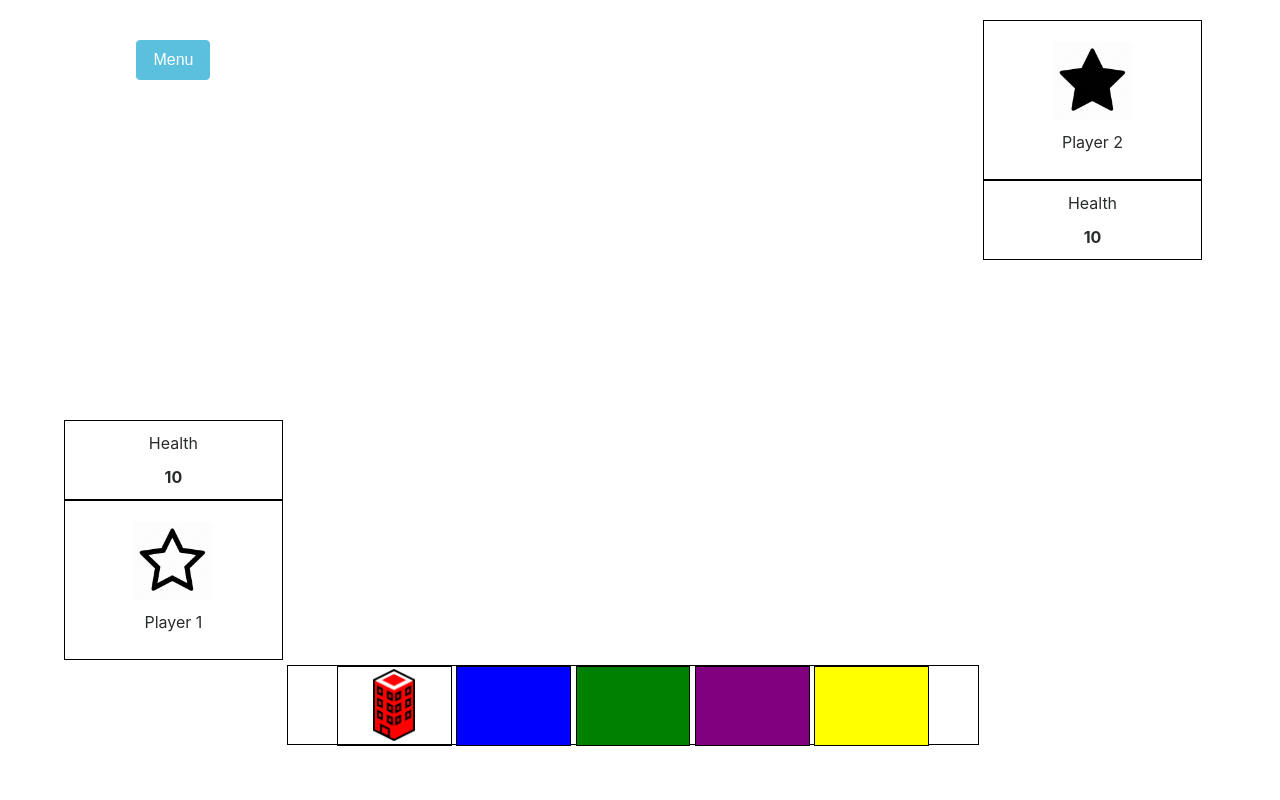
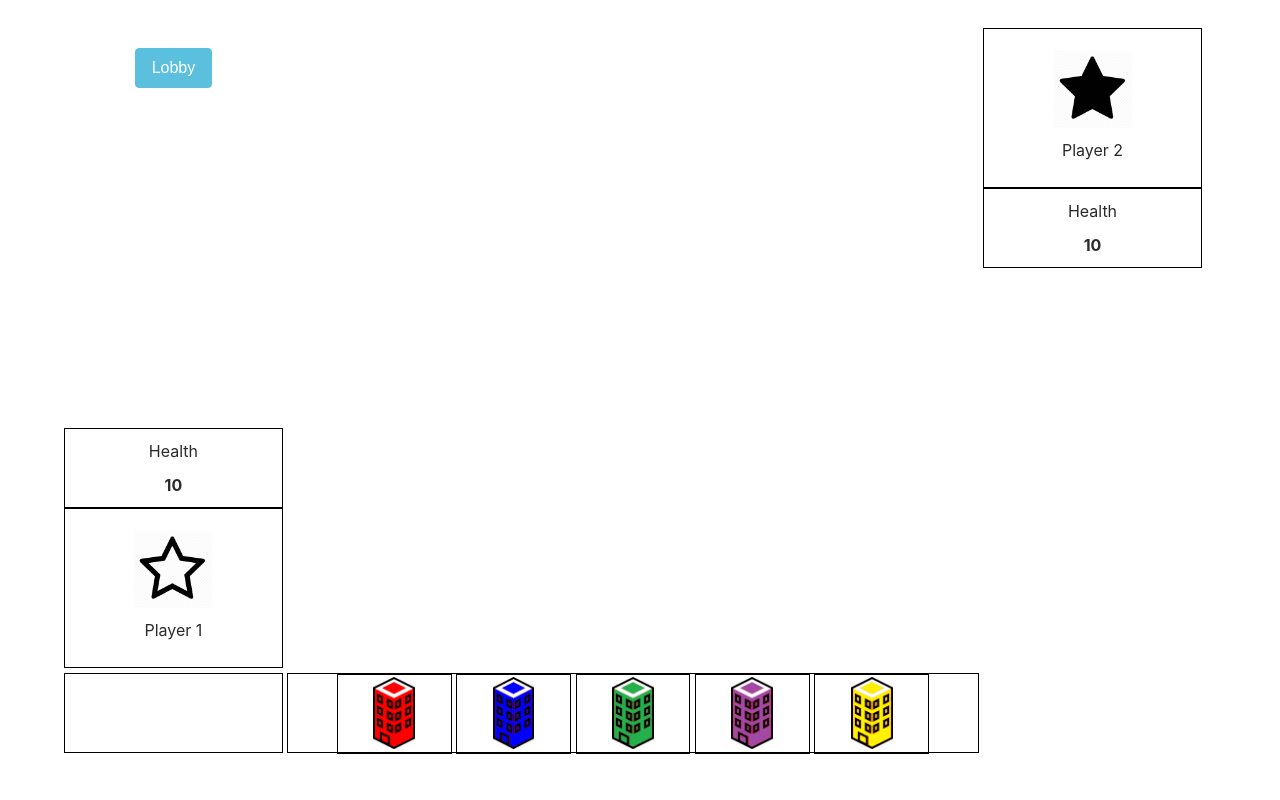
Before and after one commit to ChristopherDonnelly/Django_Samsara, a Django app: template apps/game_board_app/templates/game_board_app/board.html in a window 1280 px wide. Run offline with Django 3.2, Linux system fonts and the light colour scheme; the template is opened without the code that fills it, so the values that code supplies are empty; parts of the project's set-up code (start-up, migrations or seed data) failed here and were passed over; some libraries are stand-ins or nearby versions.

Commit message:
Added building images for other element types besides fire. Updated Game board to include current player's turn, both players' names and health, changed Menu button to Lobby, added info layer for rollovers on entities.  Modified game_squares partial to list rows and squares in the correct order depending on player's position.  Updated URLS and Views for all added functionality.

```diff
--- a/apps/game_board_app/static/game_board_app/css/style.css
+++ b/apps/game_board_app/static/game_board_app/css/style.css
@@ -82,3 +82,26 @@ button {
     text-align: center;
     height: 10vh;
 }
+#board-area {
+    height: 80vh;
+}
+.makeMeDraggable {
+    cursor: pointer;
+}
+#info-layer {
+    border: 1px solid black;
+    height: 10vh;
+    margin-top: 5px;
+    padding: 10px;
+}
+#info-layer p {
+    line-height: 0.5em;
+    text-transform: capitalize;
+}
+#header {
+    text-align: center;
+}
+#header h2 {
+    display: block;
+    width: 100%;
+}
--- a/apps/game_board_app/templates/game_board_app/board.html
+++ b/apps/game_board_app/templates/game_board_app/board.html
@@ -21,11 +21,16 @@
     <script>
         $(document).ready(function(){
 
-            $('.makeMeDraggable').draggable({
-                stack: $('.makeMeDraggable'),
-                containment: $('body'),
-                helper: "clone"
-            });
+            waitTurn = null;
+
+            function makeDraggables(){
+                console.log('make me draggable')
+                $('.makeMeDraggable').draggable({
+                    stack: $('.makeMeDraggable'),
+                    containment: $('body'),
+                    helper: "clone"
+                });
+            }
 
             function findDroppables(){
                 $(".makeMeDroppable").droppable({
@@ -72,73 +77,65 @@
 
             function onTimerTick() {
                 $.get('/game_board/get_squares', function(res){
+                    console.log(res)
                     $('#board-area').html(res);
                     findDroppables();
                 });
             }
+
             $(document).on('click', 'button.navbar-btn', function(){
+                clearInterval(waitTurn);
                 window.location = '/lobby';
             });
 
-            // $(document).on('click', '.board-space button', function(){
-            //     var $btn = $(this);
+            $.get('/game_board/get_players_info', function(res){
+                $('#player1_name').html(res.current_player);
+                $('#player1_health').html(res.current_player.health);
 
-            //     console.log('Path Number: '+$btn.attr('data-column'))
+                $('#player2_name').html(res.opponent);
+                $('#player2_health').html(res.opponent.health);
 
-            //     var params = { column: $btn.attr('data-column'), row: $btn.attr('data-row'), element: "fire" }
+                if(res.current_player_turn){
+                    clearInterval(waitTurn);
+                    makeDraggables();
+                }else{
+                    waitTurn = setInterval(onTimerTick, 33);
+                }
 
-            //     $.ajaxSetup({
-            //         beforeSend: function(xhr, settings) {
-            //             if (!csrfSafeMethod(settings.type) && !this.crossDomain) {
-            //                 xhr.setRequestHeader("X-CSRFToken", '{{ csrf_token }}');
-            //             }
-            //         }
-            //     });
-            //     $.ajax( { type: "POST",
-            //         url: '/game_board/place_building',
-            //         dataType: "json",
-            //         data: JSON.stringify(params),
-            //         contentType: "application/json; charset=utf-8",
-            //         traditional: true,
-            //         success: function(result) {
-            //             console.log(result)
-            //             console.log("Success!")
-            //             $btn.parent().html("<img src={% static 'game_board_app/images/fire_building.png' %} alt='fire building'>")
-            //         }
-            //     });
-            // });
+                updatePlayersTurn(res.turn);
+
+            }, "json");
+
+            $(document).on('mouseenter', '.entity', function(){
+                displayInfo($(this));
+            }).on('mouseleave', '.entity', function(){
+                $('#info-box').html('');
+            });
+
+            function displayInfo($entity){
+                var entity='<p><strong>'+$entity.attr('data-type')+'</strong></p>';
+                var type='<p><strong>Type:</strong> '+$entity.attr('data-name')+'</p>';
+                var health='<p><strong>Health:</strong> '+$entity.attr('data-health')+'</p>';
+                var info=entity+type+health;
+                $('#info-box').html(info);
+            }
+
+            function updatePlayersTurn(playerName){
+                $('#header h2').text(playerName+"'s Turn");
+            }
+
         });
     </script>
-    <style>
-        #board-area {
-            height: 80vh;
-        }
-        .makeMeDraggable {
-            cursor: pointer;
-        }
-        #fire {
-
-        }
-        #water {
-            background: blue;
-        }
-        #wood {
-            background: green;
-        }
-        #metal {
-            background: purple;
-        }
-        #earth {
-            background: yellow;
-        }
-        </style>
 </head>
 <body>
     <div id="wrapper">
+        <div id="header" class="row">
+            <h2></h2>
+        </div>
         <div id="left-column" class="container-fluid">
             <div id="menu" class="row">
                 <button type="button" class="btn btn-info navbar-btn">
-                    Menu
+                    Lobby
                 </button>
                 <!-- <div>
                     <a href="/main_menu/">Main Menu</a>
@@ -150,13 +147,19 @@
             <div class="align-self-end">
                 <div class="row player-hp">
                     <p>Health</p>
-                    <p><strong>10</strong></p>
+                    <p><strong id="player1_health">10</strong></p>
                 </div>
                 <div class="row player-box">
                     <div>
                         <img src="{% static 'game_board_app/images/star-empty.png' %}" alt='Profile Picture' >
                     </div>
-                    <p>Player 1</p>
+                    <p id="player1_name">Player 1</p>
+                </div>
+            </div>
+
+            <div id="info-layer" class="row">
+                <div id="info-box">
+
                 </div>
             </div>
         </div>
@@ -166,19 +169,19 @@
             </div>
             <div id="footer">
                 <div id="fire" class="col-2 board-space makeMeDraggable container-fluid">
-                    <img src="{% static 'game_board_app/images/fire_building.png' %}" alt='fire building' >
+                    <img src="{% static 'game_board_app/images/fire_building.png' %}" data-type="Building" data-name="Fire" data-health="Blueprint" alt='fire building'  class="entity">
                 </div>
                 <div id="water" class="col-2 board-space makeMeDraggable container-fluid">
-
+                    <img src="{% static 'game_board_app/images/water_building.png' %}" data-type="Building" data-name="Water" data-health="Blueprint" alt='water building' class="entity">
                 </div>
                 <div id="wood" class="col-2 board-space makeMeDraggable container-fluid">
-
+                    <img src="{% static 'game_board_app/images/wood_building.png' %}" data-type="Building" data-name="Wood" data-health="Blueprint" alt='wood building'  class="entity">
                 </div>
                 <div id="metal" class="col-2 board-space makeMeDraggable container-fluid">
-
+                    <img src="{% static 'game_board_app/images/metal_building.png' %}" data-type="Building" data-name="Metal" data-health="Blueprint" alt='metal building' class="entity">
                 </div>
                 <div id="earth" class="col-2 board-space makeMeDraggable container-fluid">
-
+                    <img src="{% static 'game_board_app/images/earth_building.png' %}" data-type="Building" data-name="Earth" data-health="Blueprint" alt='earth building' class="entity">
                 </div>
             </div>
         </div>
@@ -187,11 +190,11 @@
                 <div>
                     <img src="{% static 'game_board_app/images/star.png' %}" alt='Profile Picture' >
                 </div>
-                <p>Player 2</p>
+                <p id="player2_name">Player 2</p>
             </div>
             <div class="row player-hp">
                 <p>Health</p>
-                <p><strong>10</strong></p>
+                <p><strong id="player2_health">10</strong></p>
             </div>
         </div>
     </div>
--- a/apps/game_board_app/urls.py
+++ b/apps/game_board_app/urls.py
@@ -7,6 +7,7 @@ urlpatterns = [
     url(r'^update_board$',views.update_board),
     url(r'^get_squares',views.get_squares),
     url(r'^draw_board/(\d+)$', views.draw_board),
+    url(r'^get_players_info', views.get_players_info),
    	url(r'^place_building', views.place_building),
    	url(r'^attack', views.attack),
    	url(r'^complete_turn', views.complete_turn)
--- a/apps/game_board_app/views.py
+++ b/apps/game_board_app/views.py
@@ -5,6 +5,34 @@ from django.utils.html import escape
 from .models import Game, Row, Square, Element, Entity, User, Player
 import json
 from django.http import JsonResponse
+
+def get_players_info(request):
+
+	response = { }
+
+	players = Player.objects.filter(game_id=request.session['game_id'])
+
+	for player in players:
+		user = User.objects.get(id=player.user_id)
+		if user.id == request.session['user_session']:
+			response['current_player'] = user.username
+			response['current_player_health'] = player.health
+			if player.game.turn == player.player_number:
+				response['current_player_turn'] = True
+			else:
+				response['current_player_turn'] = False
+		else:
+			response['opponent'] = user.username
+			response['opponent_health'] = player.health
+			if player.game.turn == player.player_number:
+				response['opponent_turn'] = True
+			else:
+				response['opponent_turn'] = False
+
+		if player.game.turn == player.player_number:
+			response['turn'] = user.username
+
+	return JsonResponse(response)
 
 def get_squares(request):
 	game_id = request.session['game_id']
@@ -117,6 +145,8 @@ def place_building(request):
 		for tag, error in building['errors'].items():
 			messages.error(request, error, extra_tags=tag)
 
+	print(building['errors'])
+
 	return JsonResponse({"success":True})
 
 def attack(request,unit_id,target_id):
--- a/apps/users_app/models.py
+++ b/apps/users_app/models.py
@@ -24,7 +24,7 @@ class UserManager(models.Manager):
                 user=exists[0]
                 hashed=user.password
 
-                if bcrypt.hashpw(password.encode(), hashed.encode()) != hashed.encode():
+                if bcrypt.hashpw(password.encode(), hashed.encode()).decode('utf-8') != hashed:
                     errors["login_password"] = "Password does not match password on file."
                 else:
                     response['user'] = user
@@ -71,7 +71,8 @@ class UserManager(models.Manager):
             exists = User.objects.filter(username = username)
 
             if not len(exists):
-                pw_hash = bcrypt.hashpw(password.encode(), bcrypt.gensalt())
+
+                pw_hash = bcrypt.hashpw(password.encode(), bcrypt.gensalt()).decode('utf-8')
 
                 user = User.objects.create(name = name, username = username, password = pw_hash )
                 response['user'] = user
```
Also changed, not shown: apps/game_board_app/templates/game_board_app/partials/game_squares.html (+15 -3 lines), apps/game_board_app/static/game_board_app/images/earth_building.png (added), apps/game_board_app/static/game_board_app/images/metal_building.png (added), apps/game_board_app/static/game_board_app/images/water_building.png (added), apps/game_board_app/static/game_board_app/images/wood_building.png (added), db.sqlite3.
